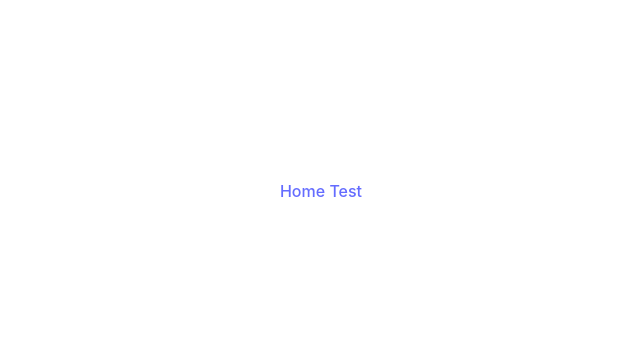
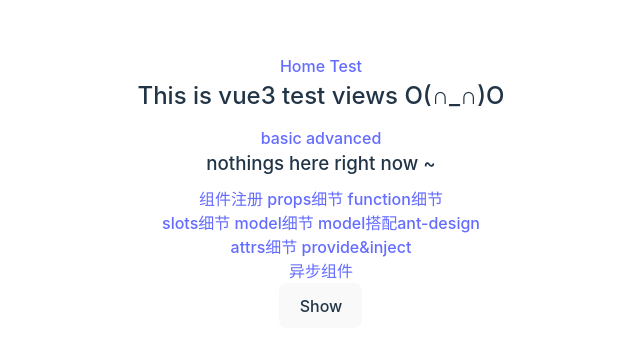
Before and after one commit to callmeswing/vue3_demos, a Vue app: page /test/advanced/asyncComp in a window 1280 px wide. Before the commit this address had no page. Shown: the part 209-560 px from the top of the page, without its empty margins (319-959 px from the left). Built offline with nearby package versions, Linux system fonts and the light colour scheme.

Commit message:
finish all advanced code

```diff
--- /dev/null
+++ b/src/components/advanced/AsyncCompTest.vue
@@ -0,0 +1,46 @@
+<template>
+  <div>
+    <AsyncCompFancyButton v-if="visible"></AsyncCompFancyButton>
+    <!-- 模板会自动解包ref 不要忘记❗ -->
+    <button @click="visible = !visible">{{ visible ? "Hide" : "Show" }}</button>
+  </div>
+</template>
+<script setup lang="ts">
+import { defineAsyncComponent, ref } from "vue";
+
+// 💡了解静态导入、动态导入、动态导入懒加载 以及Vite等工具的特殊处理(代码分割等)
+// const AsyncCompPromise = defineAsyncComponent(() => {
+//   return new Promise((resolve, reject) => {
+//     // ... 从服务器获取组件
+//     resolve(/* 获取到的组件 */);
+//   });
+// });
+// defineAsyncComponent 方法接收一个返回 Promise 的加载函数。这个 Promise 的 resolve 回调方法应该在从服务器获得组件定义时调用。你也可以调用 reject(reason) 表明加载失败。
+
+// ES模块动态导入也是返回一个Promise，这是更常用的方式❗
+const AsyncCompFancyButton = defineAsyncComponent(
+  () => import("./FancyButton.vue")
+);
+const visible = ref(false);
+
+// 💡 同样可以全局注册在main.ts中  app.component('myComp', defineAsyncComponent(()=>import('...')))
+
+// 💡 加载状态、错误状态
+// const AsyncComp = defineAsyncComponent({
+//   // 加载函数
+//   loader: () => import("./FancyButton.vue"),
+
+//   // 加载异步组件时使用的组件
+//   loadingComponent: LoadingComponent,
+//   // 展示加载组件前的延迟时间，默认为 200ms		这个是为了避免加载太快 组件之间快速切换导致页面闪烁❗
+//   delay: 200,
+
+//   // 加载失败后展示的组件
+//   errorComponent: ErrorComponent,
+//   // 如果提供了一个 timeout 时间限制，并超时了
+//   // 也会显示这里配置的报错组件，默认值是：Infinity
+//   timeout: 3000,
+// });
+
+// 💡惰性激活 需要用到服务器端渲染SSR的时候才适用.. so 暂未查看
+</script>
--- a/src/components/advanced/FancyButton.vue
+++ b/src/components/advanced/FancyButton.vue
@@ -1,6 +1,6 @@
 <template>
   <button class="fancy-btn">
-    <slot></slot>
+    <slot>default button</slot>
   </button>
 </template>
 
--- a/src/router/testRoutes.ts
+++ b/src/router/testRoutes.ts
@@ -69,4 +69,8 @@ export const testAdvancedRoutes: Array<RouteRecordRaw> = [
     path: "provider",
     component: () => import("@testAdvanced/injection/Provider.vue"),
   },
+  {
+    path: "asyncComp",
+    component: () => import("@testAdvanced/AsyncCompTest.vue"),
+  },
 ];
--- a/src/views/TestAdvanced.vue
+++ b/src/views/TestAdvanced.vue
@@ -15,6 +15,8 @@
     <br />
     <router-link to="/test/advanced/attrs">attrs细节 </router-link>
     <router-link to="/test/advanced/provider">provide&inject </router-link>
+    <br />
+    <router-link to="/test/advanced/asyncComp">异步组件 </router-link>
   </nav>
   <main><router-view /></main>
 </template>
```
